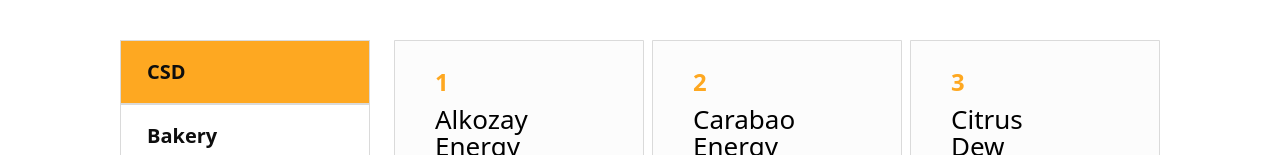
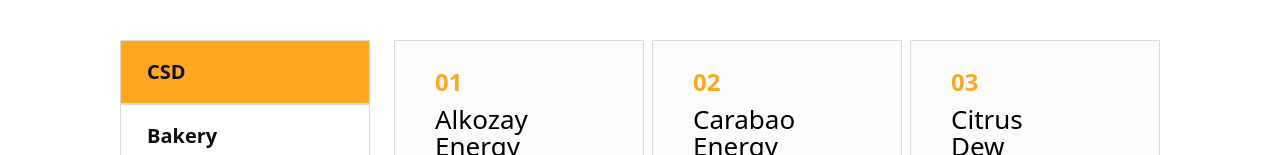
Before and after one commit to hussainn23/Essenctia-2.0, a React (Vite) app: page /flavor in a window 1280 px wide. Shown: the part 732-887 px from the top of the page. Built offline with nearby package versions, Linux system fonts and the light colour scheme.

Commit message:
Remove extra content in faq section

```diff
--- a/src/Pages/Flavor.jsx
+++ b/src/Pages/Flavor.jsx
@@ -23,15 +23,15 @@
     0: {
       columns: "grid-cols-1 sm:grid-cols-2 lg:grid-cols-3",
       items: [
-        { number: "1", name: "Alkozay Energy" },
-        { number: "2", name: "Carabao Energy" },
-        { number: "3", name: "Citrus Dew" },
-        { number: "4", name: "Cola" },
-        { number: "5", name: "Ginesing Energy" },
-        { number: "6", name: "Lemon Lime" },
-        { number: "7", name: "Lemon Mint" },
-        { number: "8", name: "Mix fruit Red Bull type" },
-        { number: "9", name: "Multifruit Energy" },
+        { number: "01", name: "Alkozay Energy" },
+        { number: "02", name: "Carabao Energy" },
+        { number: "03", name: "Citrus Dew" },
+        { number: "04", name: "Cola" },
+        { number: "05", name: "Ginesing Energy" },
+        { number: "06", name: "Lemon Lime" },
+        { number: "07", name: "Lemon Mint" },
+        { number: "08", name: "Mix fruit Red Bull type" },
+        { number: "09", name: "Multifruit Energy" },
         { number: "10", name: "Orange" },
         { number: "11", name: "Red Sting" },
       ],
@@ -39,28 +39,28 @@
     1: {
       columns: "grid-cols-1 sm:grid-cols-2 lg:grid-cols-3",
       items: [
-        { number: "1", name: "Butter" },
-        { number: "2", name: "Caramel" },
-        { number: "3", name: "Chocolate" },
-        { number: "4", name: "Coffee" },
-        { number: "5", name: "Lemon" },
-        { number: "6", name: "Orange" },
-        { number: "7", name: "Strawberry" },
-        { number: "8", name: "Vanilla" },
+        { number: "01", name: "Butter" },
+        { number: "02", name: "Caramel" },
+        { number: "03", name: "Chocolate" },
+        { number: "04", name: "Coffee" },
+        { number: "05", name: "Lemon" },
+        { number: "06", name: "Orange" },
+        { number: "07", name: "Strawberry" },
+        { number: "08", name: "Vanilla" },
       ],
     },
     2: {
       columns: "grid-cols-1 sm:grid-cols-2 lg:grid-cols-3",
       items: [
-        { number: "1", name: "Blueberry" },
-        { number: "2", name: "Bubble Gum" },
-        { number: "3", name: "Butter Scotch" },
-        { number: "4", name: "Caramel Cream" },
-        { number: "5", name: "Coconut" },
-        { number: "6", name: "Coffee" },
-        { number: "7", name: "Cola" },
-        { number: "8", name: "Guava" },
-        { number: "9", name: "Kulfa" },
+        { number: "01", name: "Blueberry" },
+        { number: "02", name: "Bubble Gum" },
+        { number: "03", name: "Butter Scotch" },
+        { number: "04", name: "Caramel Cream" },
+        { number: "05", name: "Coconut" },
+        { number: "06", name: "Coffee" },
+        { number: "07", name: "Cola" },
+        { number: "08", name: "Guava" },
+        { number: "09", name: "Kulfa" },
         { number: "10", name: "Lemon" },
         { number: "11", name: "Mango" },
         { number: "12", name: "Orange" },
@@ -73,28 +73,28 @@
     3: {
       columns: "grid-cols-1 sm:grid-cols-2 lg:grid-cols-3",
       items: [
-        { number: "1", name: "Almond" },
-        { number: "2", name: "Butter" },
-        { number: "3", name: "Cardamom" },
-        { number: "4", name: "Cheese" },
-        { number: "5", name: "Desi Ghee" },
-        { number: "6", name: "EMDI" },
-        { number: "7", name: "Milk Cream" },
-        { number: "8", name: "Vanilla" },
+        { number: "01", name: "Almond" },
+        { number: "02", name: "Butter" },
+        { number: "03", name: "Cardamom" },
+        { number: "04", name: "Cheese" },
+        { number: "05", name: "Desi Ghee" },
+        { number: "06", name: "EMDI" },
+        { number: "07", name: "Milk Cream" },
+        { number: "08", name: "Vanilla" },
       ],
     },
     4: {
       columns: "grid-cols-1 sm:grid-cols-2 lg:grid-cols-3",
       items: [
-        { number: "1", name: "Apple" },
-        { number: "2", name: "Cherry" },
-        { number: "3", name: "Guava" },
-        { number: "4", name: "Lychee" },
-        { number: "5", name: "Mango" },
-        { number: "6", name: "Mix fruit" },
-        { number: "7", name: "Orange" },
-        { number: "8", name: "Peach" },
-        { number: "9", name: "Pineapple" },
+        { number: "01", name: "Apple" },
+        { number: "02", name: "Cherry" },
+        { number: "03", name: "Guava" },
+        { number: "04", name: "Lychee" },
+        { number: "05", name: "Mango" },
+        { number: "06", name: "Mix fruit" },
+        { number: "07", name: "Orange" },
+        { number: "08", name: "Peach" },
+        { number: "09", name: "Pineapple" },
         { number: "10", name: "Pomegranate" },
         { number: "11", name: "Red grape" },
       ],
--- a/src/Pages/Ingredient.jsx
+++ b/src/Pages/Ingredient.jsx
@@ -23,15 +23,15 @@
     0: {
       columns: "grid-cols-1 sm:grid-cols-2 lg:grid-cols-3",
       items: [
-        { number: "1", name: "Agar" },
-        { number: "2", name: "BHA" },
-        { number: "3", name: "Baking Powder" },
-        { number: "4", name: "Benzoic Acid" },
-        { number: "5", name: "BHT" },
-        { number: "6", name: "Bread Crumbs" },
-        { number: "7", name: "Cake Gel" },
-        { number: "8", name: "Calcium Propionate" },
-        { number: "9", name: "CMC" },
+        { number: "01", name: "Agar" },
+        { number: "02", name: "BHA" },
+        { number: "03", name: "Baking Powder" },
+        { number: "04", name: "Benzoic Acid" },
+        { number: "05", name: "BHT" },
+        { number: "06", name: "Bread Crumbs" },
+        { number: "07", name: "Cake Gel" },
+        { number: "08", name: "Calcium Propionate" },
+        { number: "09", name: "CMC" },
         { number: "10", name: "Cocoa Powder" },
         { number: "11", name: "Citric Acid" },
         { number: "12", name: "Fructose Powder" },
@@ -59,15 +59,15 @@
     1: {
       columns: "grid-cols-1 sm:grid-cols-2 lg:grid-cols-3",
       items: [
-        { number: "1", name: "Acesulfame-K" },
-        { number: "2", name: "Aerosil-200(Pharma Grade)" },
-        { number: "3", name: "Aspartame Powder" },
-        { number: "4", name: "Avicel-200(Pharma)" },
-        { number: "5", name: "Beta Carotin 10% CWS" },
-        { number: "6", name: "Butyl Paraben" },
-        { number: "7", name: "Caffeine Anhydrous" },
-        { number: "8", name: "Citric Acid (Anhydrous)" },
-        { number: "9", name: "Citric Acid (Monohydrate)" },
+        { number: "01", name: "Acesulfame-K" },
+        { number: "02", name: "Aerosil-200(Pharma Grade)" },
+        { number: "03", name: "Aspartame Powder" },
+        { number: "04", name: "Avicel-200(Pharma)" },
+        { number: "05", name: "Beta Carotin 10% CWS" },
+        { number: "06", name: "Butyl Paraben" },
+        { number: "07", name: "Caffeine Anhydrous" },
+        { number: "08", name: "Citric Acid (Anhydrous)" },
+        { number: "09", name: "Citric Acid (Monohydrate)" },
         { number: "10", name: "Cross Caremellos Sodium" },
         { number: "11", name: "Cross Povidone XL" },
         { number: "12", name: "Dextrose Anhydrous" },
--- a/src/Pages/Season.jsx
+++ b/src/Pages/Season.jsx
@@ -16,15 +16,15 @@
     0: {
       columns: "grid-cols-1 sm:grid-cols-2 lg:grid-cols-3 xl:grid-cols-4",
       items: [
-        { number: "1", name: "Achari" },
-        { number: "2", name: "BBQ" },
-        { number: "3", name: "Biryani" },
-        { number: "4", name: "Cheese" },
-        { number: "5", name: "Chipotle" },
-        { number: "6", name: "Curry Powder" },
-        { number: "7", name: "Flaming Hot" },
-        { number: "8", name: "Fajita" },
-        { number: "9", name: "Garlic Powder" },
+        { number: "01", name: "Achari" },
+        { number: "02", name: "BBQ" },
+        { number: "03", name: "Biryani" },
+        { number: "04", name: "Cheese" },
+        { number: "05", name: "Chipotle" },
+        { number: "06", name: "Curry Powder" },
+        { number: "07", name: "Flaming Hot" },
+        { number: "08", name: "Fajita" },
+        { number: "09", name: "Garlic Powder" },
         { number: "10", name: "Green Chili" },
         { number: "11", name: "Green Ginger" },
         { number: "12", name: "Green Hatch Pepper" },
--- a/src/components/Sections/Faq.jsx
+++ b/src/components/Sections/Faq.jsx
@@ -42,7 +42,7 @@
           >
             Featured Frequently Asked <br /> Question Service
           </motion.h4>
-          <motion.p
+          {/* <motion.p
             className="text-[#6E6E6E] font-lexend-deca text-[17px] font-normal leading-[25.5px] pt-[20px]"
             initial={{ opacity: 0, x: -400 }}
             animate={isInView ? { opacity: 1, x: 0 } : { opacity: 0, x: -400 }}
@@ -50,7 +50,7 @@
           >
             Lorem ipsum dolor sit amet, consectetur adipiscing elit. Ut elit
             tellus, luctus nec <br /> ullamcorper mattis, pulvinar dapibus leo.
-          </motion.p>
+          </motion.p> */}
           <div className="pt-[30px]">
             {/* <Button
               text={"View All"}
```
